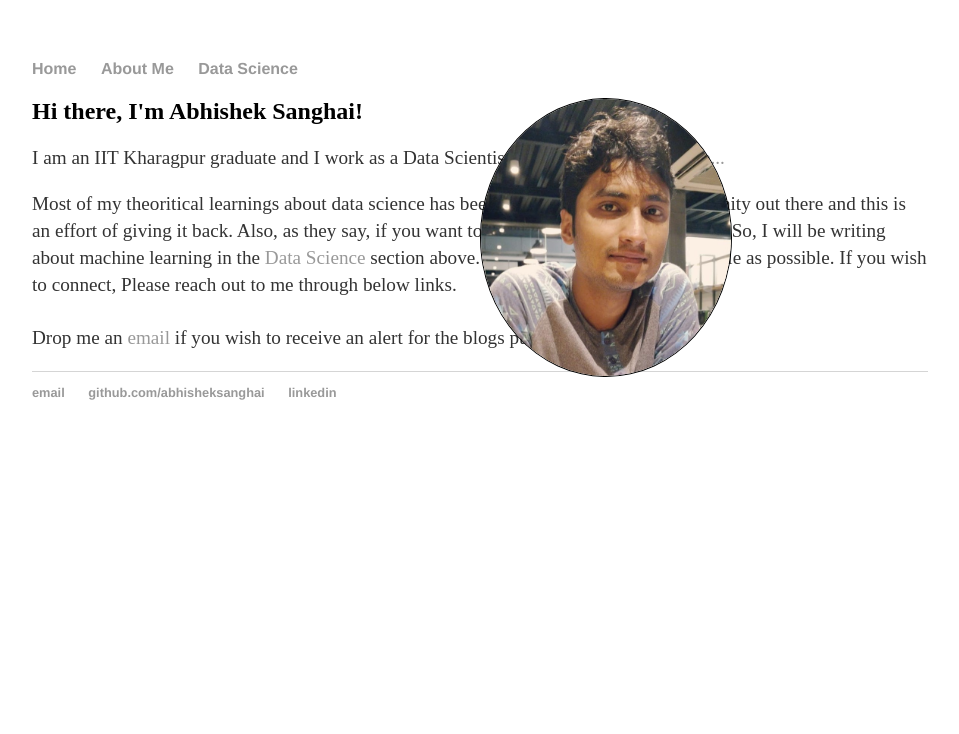
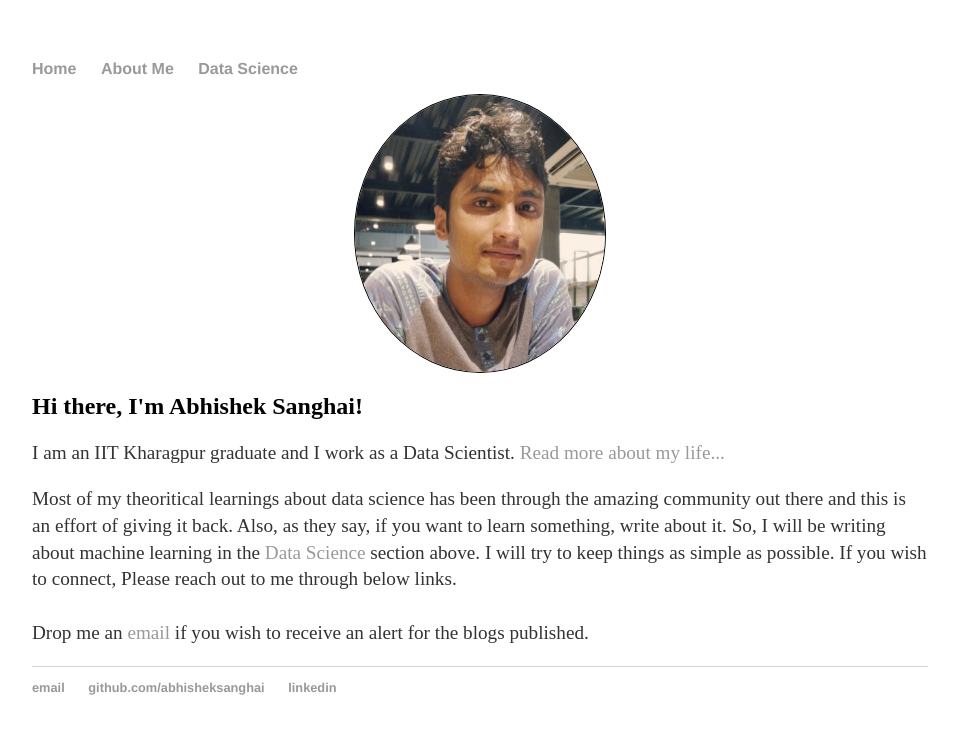
Before and after one commit to abhisheksanghai/abhisheksanghai.github.io, a Jekyll site: the page built from index.html, in a window 1280 px wide. Shown: the top 734 px of the page, without its empty margins (160-1119 px from the left). Built offline with Jekyll 4.4.1, drawn with Linux system fonts in a browser that asks for light colours.

Commit message:
Update main.css

```diff
--- a/css/main.css
+++ b/css/main.css
@@ -49,7 +49,7 @@ p.meta {
 
 img.pic {
   border-radius: 100%;
-  position: absolute;
-  left: 50%;
-  margin-right: -50%;
+  display: block;
+  margin-left: auto;
+  margin-right: auto;
 }
```
